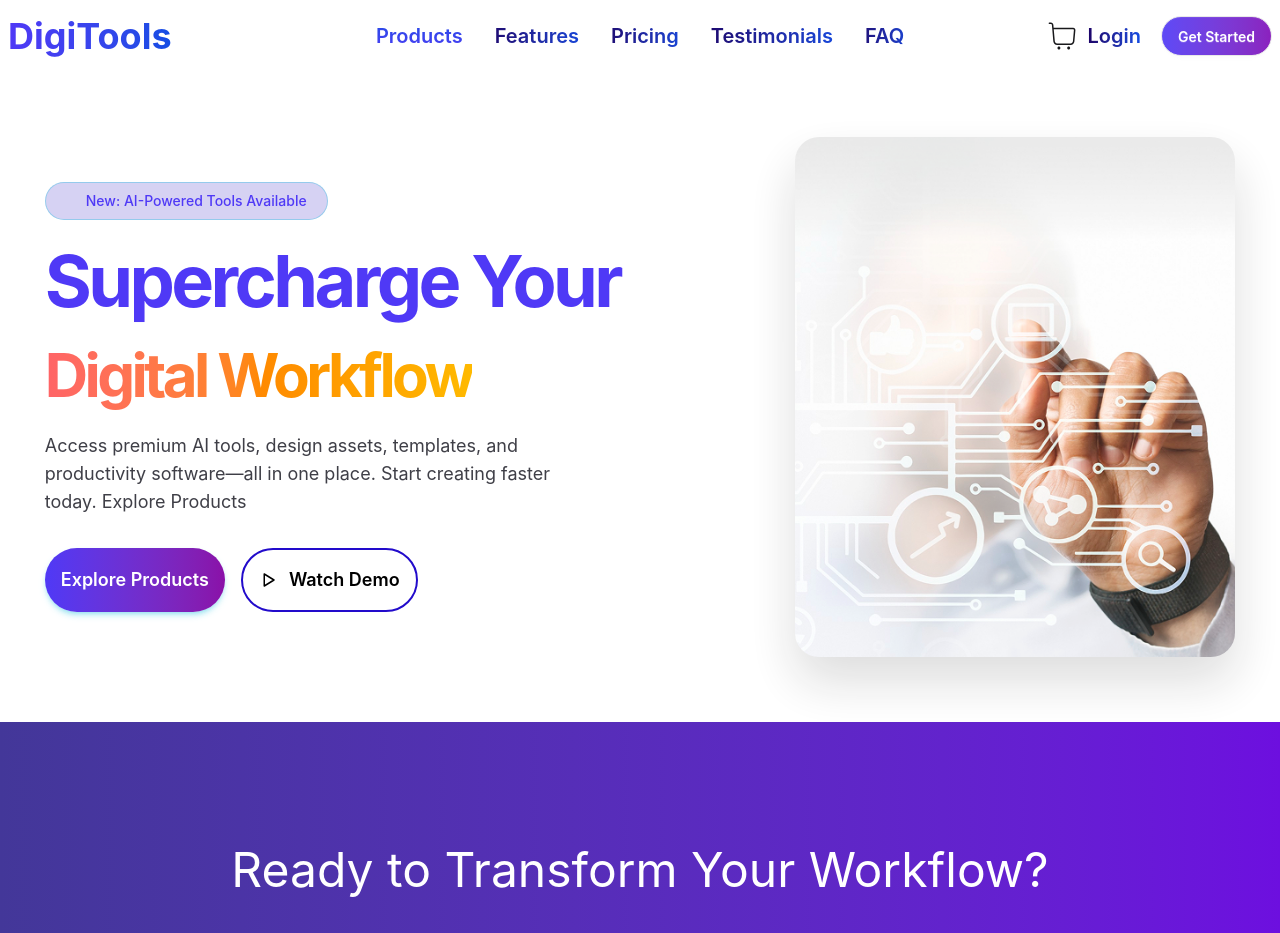
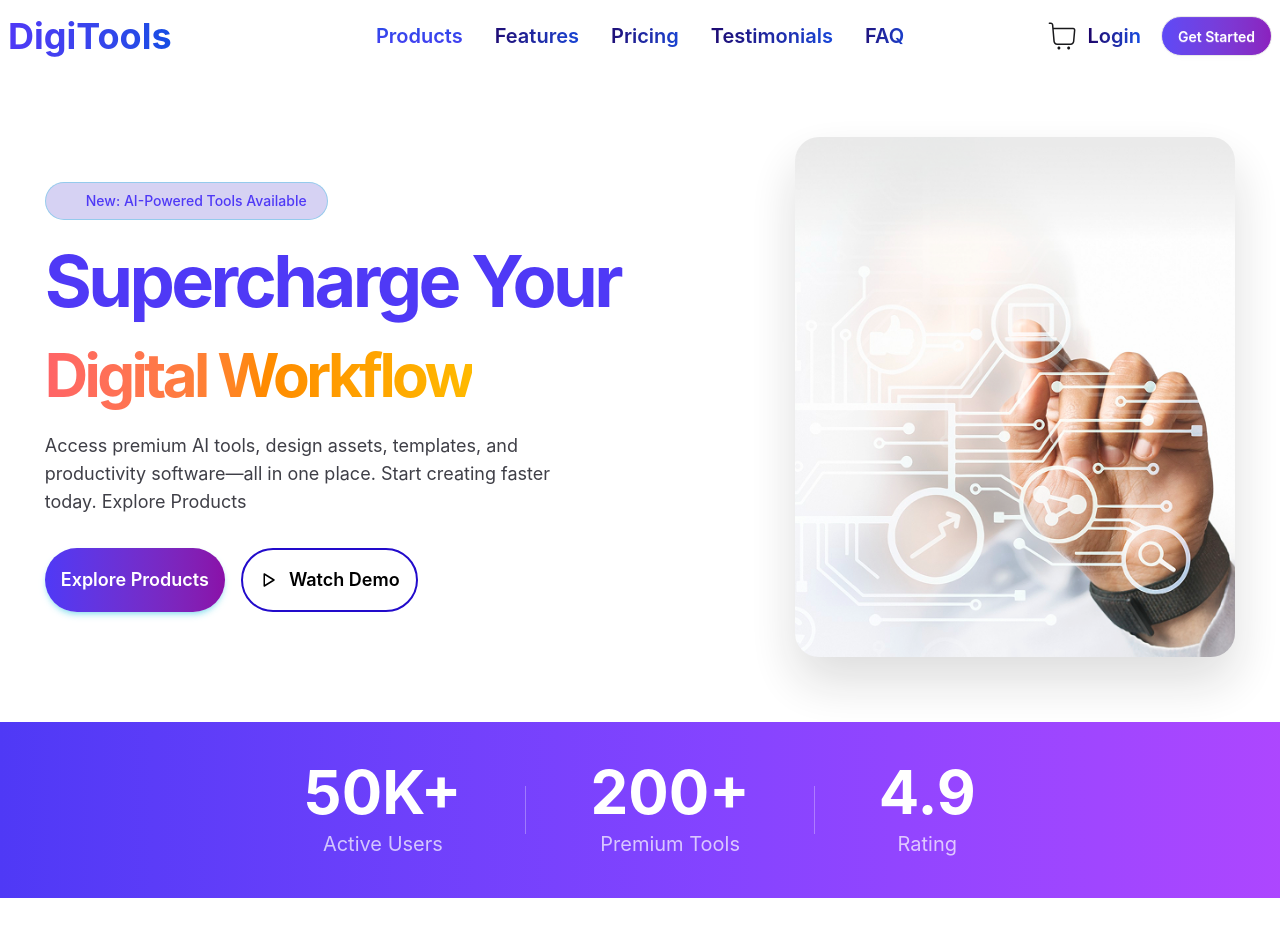
Before and after one commit to shamsul756/Ai-model-hub, a React (Vite) app: page / in a window 1280 px wide. Shown: the top 933 px of the page. Built offline with nearby package versions, Linux system fonts and the light colour scheme.

Commit message:
count functionally added

```diff
--- a/src/App.jsx
+++ b/src/App.jsx
@@ -3,12 +3,17 @@ import Navbar from './Components/Navbar/Navbar';
 import Banner from './Components/Navbar/Banner/Banner'
 import Footer from './Components/Navbar/Footer/Footer';
 import ReadySection from './Components/Navbar/ReadySection/ReadySection';
+import Stats from './Components/Navbar/text';
 
 const App = () => {
   return (
     <>
       <Navbar />
       <Banner/>
+      <Stats/>
+
+
+
 
       <ReadySection/>
       <Footer/>
--- a/src/Components/Navbar/Footer/Footer.jsx
+++ b/src/Components/Navbar/Footer/Footer.jsx
@@ -154,10 +154,6 @@ const Footer = () => {
         </footer>
 
 
-
-
-
-
     );
 };
 
--- a/src/Components/Navbar/Navbar.jsx
+++ b/src/Components/Navbar/Navbar.jsx
@@ -1,5 +1,6 @@
 import React from 'react';
 import { CiShoppingCart } from "react-icons/ci";
+import ReadySection from './ReadySection/ReadySection';
 
 const Navbar = () => {
     return (
--- /dev/null
+++ b/src/Components/Navbar/text.jsx
@@ -0,0 +1,75 @@
+import React, { useEffect, useRef, useState } from 'react'; // ✅ single import
+//  here are add countup function
+const CountUp = ({ target, suffix = '' }) => {
+    const [count, setCount] = useState(0);
+    const ref = useRef(null);
+    const started = useRef(false);
+
+    useEffect(() => {
+        const observer = new IntersectionObserver(
+            ([entry]) => {
+                if (entry.isIntersecting && !started.current) {
+                    started.current = true;
+                    let start = 0;
+                    const duration = 2000;
+                    const stepTime = 20;
+                    const steps = duration / stepTime;
+                    const increment = target / steps;
+//  here timeing condition
+                    const timer = setInterval(() => {
+                        start += increment;
+                        if (start >= target) {
+                            setCount(target);
+                            clearInterval(timer);
+                        } else {
+                            setCount(Math.floor(start));
+                        }
+                    }, stepTime);
+                }
+            },
+            { threshold: 0.5 }
+        );
+
+        if (ref.current) observer.observe(ref.current);
+        return () => observer.disconnect();
+    }, [target]);
+
+    return <span ref={ref}>{count}{suffix}</span>;
+};
+
+const Stats = () => {
+    return (
+        <div className="bg-gradient-to-r from-[#4f39f6] to-purple-500 py-10 mb-10">
+            <div className="flex justify-center items-center gap-16 text-white text-center">
+
+                <div>
+                    <p className="text-6xl font-bold">
+                        <CountUp target={50} suffix="K+" />
+                    </p>
+                    <p className="text-xl mt-2 text-white/70">Active Users</p>
+                </div>
+
+                <div className="h-12 w-px bg-white/30"></div>
+
+                <div>
+                    <p className="text-6xl font-bold">
+                        <CountUp target={200} suffix="+" />
+                    </p>
+                    <p className="text-xl mt-2 text-white/70">Premium Tools</p>
+                </div>
+
+                <div className="h-12 w-px bg-white/30"></div>
+
+                <div>
+                    <p className="text-6xl font-bold">
+                        <CountUp target={4.9} suffix="" />
+                    </p>
+                    <p className="text-xl mt-2 text-white/70">Rating</p>
+                </div>
+
+            </div>
+        </div>
+    );
+};
+
+export default Stats;
```
